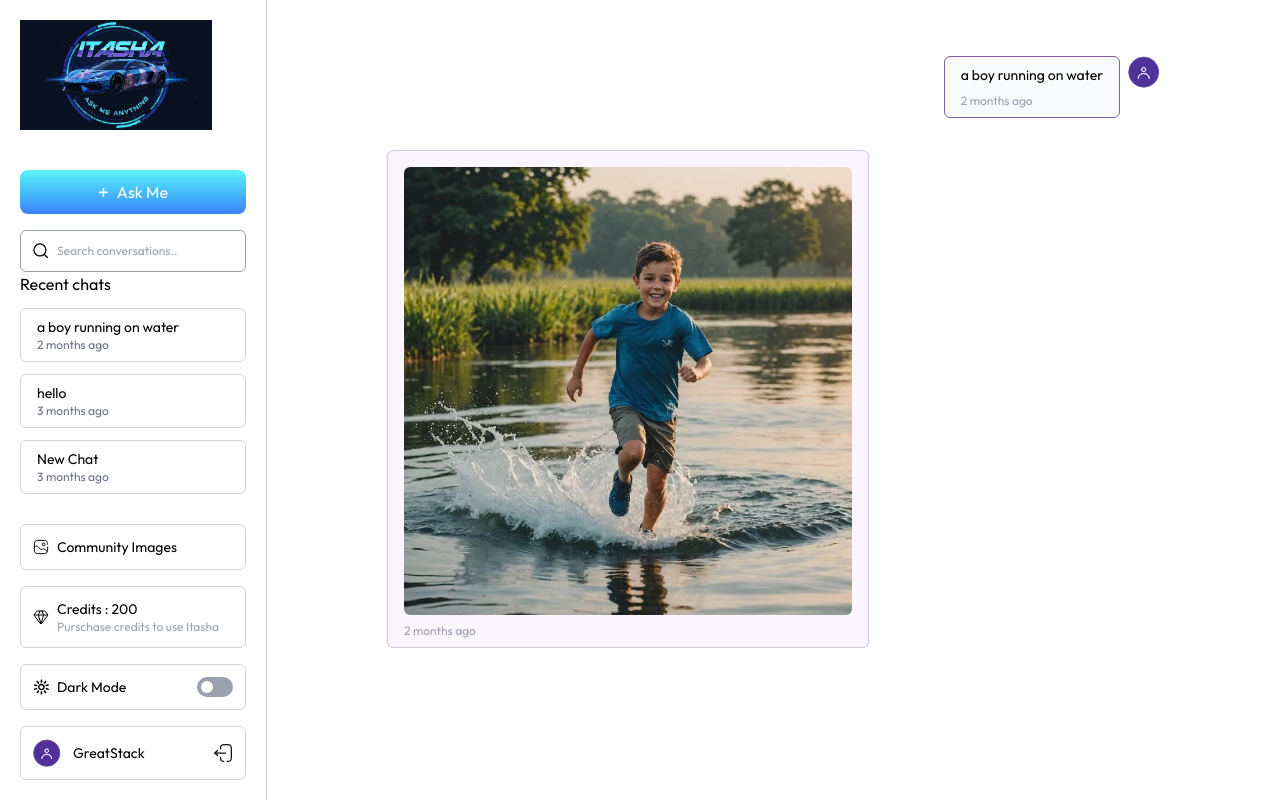
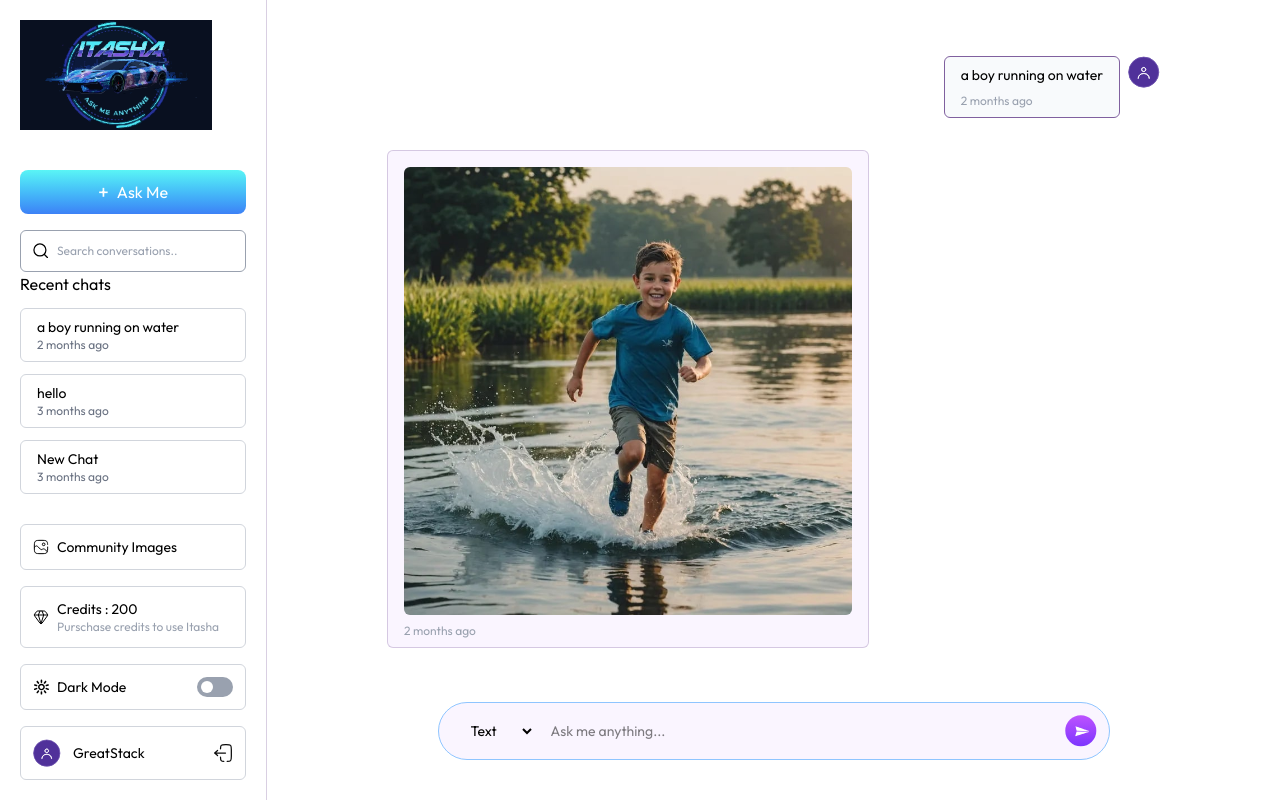
Before and after one commit to RektSharkyyy/Ask-ME-Anything-Itasha, a React (Vite) app in the folder client/: page / in a window 1280 px wide. Built offline with nearby package versions, Linux system fonts and the light colour scheme.

Commit message:
chatbox implemented

```diff
--- a/client/package.json
+++ b/client/package.json
@@ -13,6 +13,7 @@
     "@tailwindcss/vite": "^4.1.16",
     "moment": "^2.30.1",
     "prismajs": "^1.0.2",
+    "prismjs": "^1.30.0",
     "react": "^19.1.1",
     "react-dom": "^19.1.1",
     "react-markdown": "^10.1.0",
--- a/client/src/components/ChatBox.jsx
+++ b/client/src/components/ChatBox.jsx
@@ -1,14 +1,24 @@
-import React, { useEffect, useState } from 'react'
+import React, { useEffect, useRef, useState } from 'react'
 import { useAppContext } from '../context/AppContext'
 import { assets } from '../assets/assets'
 import Message from './Message'
 
 const ChatBox = () => {
 
+  const containerRef = useRef(null)
+
   const {selectedChat, theme} =useAppContext()
 
   const [messages, setMessages] = useState([])
   const [loading, setLoading ] = useState(false)
+
+  const [prompt, setPrompt] = useState('')
+  const [mode, setMode] = useState('')
+  const [isPublished, setIsPublished] = useState(false)
+
+  const onSubmit =async(e) =>{
+    e.preventDefault()
+  }
 
   useEffect(()=>{
     if(selectedChat){
@@ -16,13 +26,22 @@ const ChatBox = () => {
     }
   },[selectedChat])
 
+  useEffect(()=>{
+    if(containerRef.current){
+      containerRef.current.scrollTo({
+        top : containerRef.current.scrollHeight,
+        behavior: "smooth",
+      })
+    }
+  },[messages])
+
 
   return (
     <div className='flex-1 flex flex-col justify-between m-5 md:m-10 xl:mx-30 max-md:mt-14 2xl:pr-40'>
 
 
     {/* chat messages */}
-    <div className='flex-1 mb-5 overflow-y-scroll'>
+    <div ref={containerRef} className='flex-1 mb-5 overflow-y-scroll'>
       {messages.length === 0 && (
         <div className='h-full flex flex-col items-center justify-center gap-2 text-primary'>
           <img src={theme === 'dark' ? assets.logo_full : assets.logo_full} alt="" className='w-full max-w-56 sm:max-w-68'/>
@@ -32,10 +51,36 @@ const ChatBox = () => {
 
       {messages.map((messsage, index)=><Message key={index} message={messsage}/>)}
 
+      {/* Three dots loading animation */}
+      {
+        loading && <div className='loader flex items-center gap-1.5'>
+          <div className='w-1.5 h-1.5 rounded-full bg-gray-500 dark:bg-white animate-bounce'></div>
+          <div className='w-1.5 h-1.5 rounded-full bg-gray-500 dark:bg-white animate-bounce'></div>
+          <div className='w-1.5 h-1.5 rounded-full bg-gray-500 dark:bg-white animate-bounce'></div>
+        </div>
+      }
+
     </div>
 
+    {mode === 'image' && (
+      <label className='inline-flex items-center gap-2 mb-3 text-sm mx-auto'>
+        <p className='text-xs'>Publish Generated Image to Community</p>
+        <input type="checkbox" className='cursor-pointer' checked={isPublished} onChange={(e)=>setIsPublished(e.target.checked)}/>
+      </label>
+    )}
+
     {/* prompt input */}
-    <form></form>
+    <form onSubmit={onSubmit} className='bg-primary/20 dark:bg-[#35427c]/30 border border-blue-300 dark:border-[#54619e]/30
+    rounded-full w-full max-w-2xl p-3 pl-4 mx-auto flex gap-4 items-center'>
+      <select onChange={(e)=>setMode(e.target.value)} value={mode} className='text-sm pl-3 pr-2 outline-none'>
+        <option className='dark:bg-blue-800' value="text">Text</option>
+        <option className='dark:bg-blue-800' value="image">Image</option>
+      </select>
+      <input onChange={(e)=>setPrompt(e.target.value)} value={prompt} type="text" placeholder='Ask me anything...' className='flex-1 w-full text-sm outline-none' required/>
+      <button disabled={loading}>
+        <img src={loading ? assets.stop_icon:assets.send_icon} alt="" className='w-8 cursor-pointer'/>
+      </button>
+    </form>
 
     </div>
   )
--- a/client/src/index.css
+++ b/client/src/index.css
@@ -19,3 +19,11 @@
 .reset-tw :not(pre):not(code){
   all: revert;
 }
+
+.loader div:nth-child(2){
+  animation-delay: 0.2s;
+}
+
+.loader div:nth-child(3){
+  animation-delay: 0.4s;
+}
```
Also changed, not shown: client/src/components/Message.jsx (+7 -7 lines), 1 other file (tests, documents, lock files or other folders).
